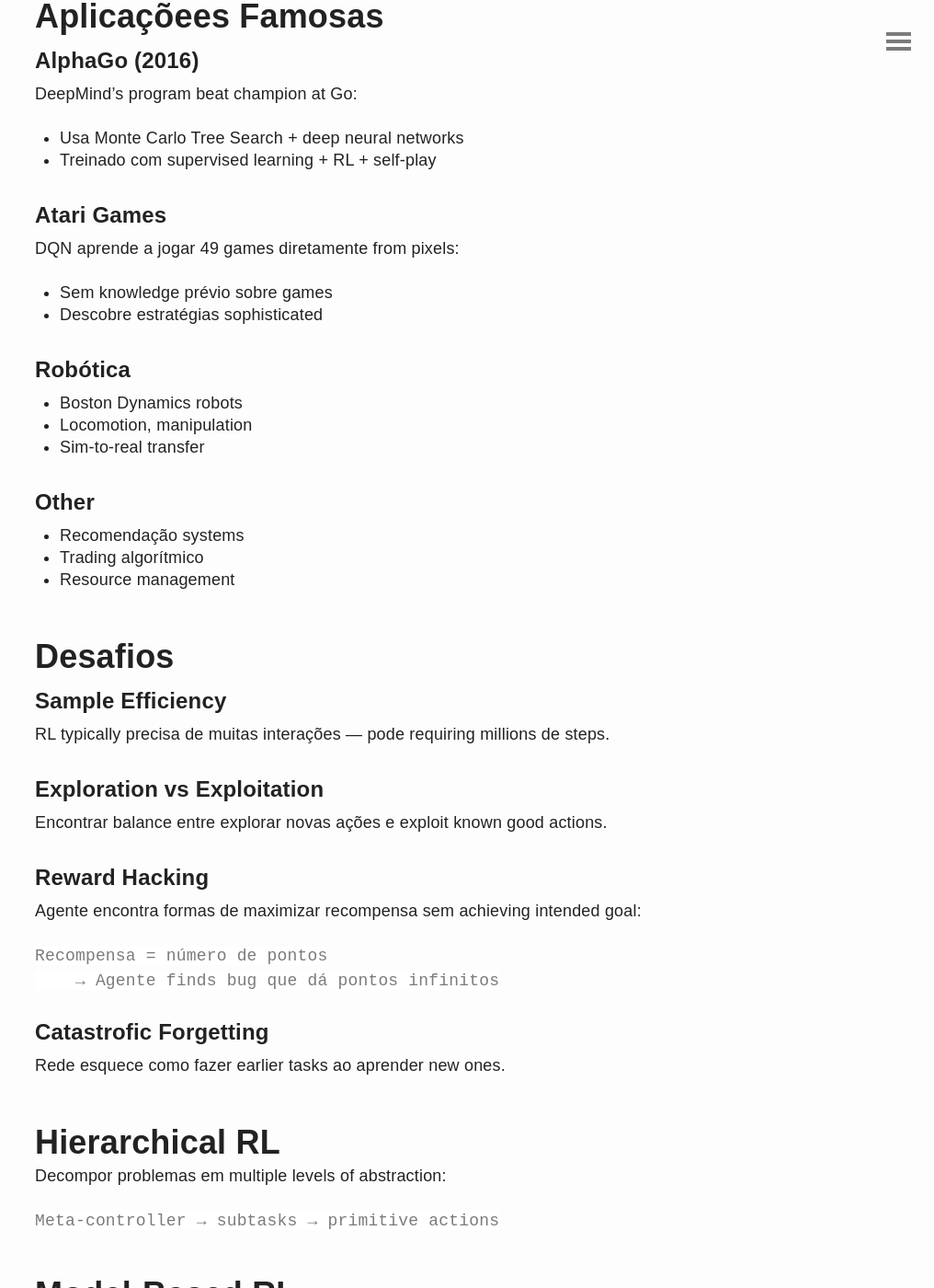
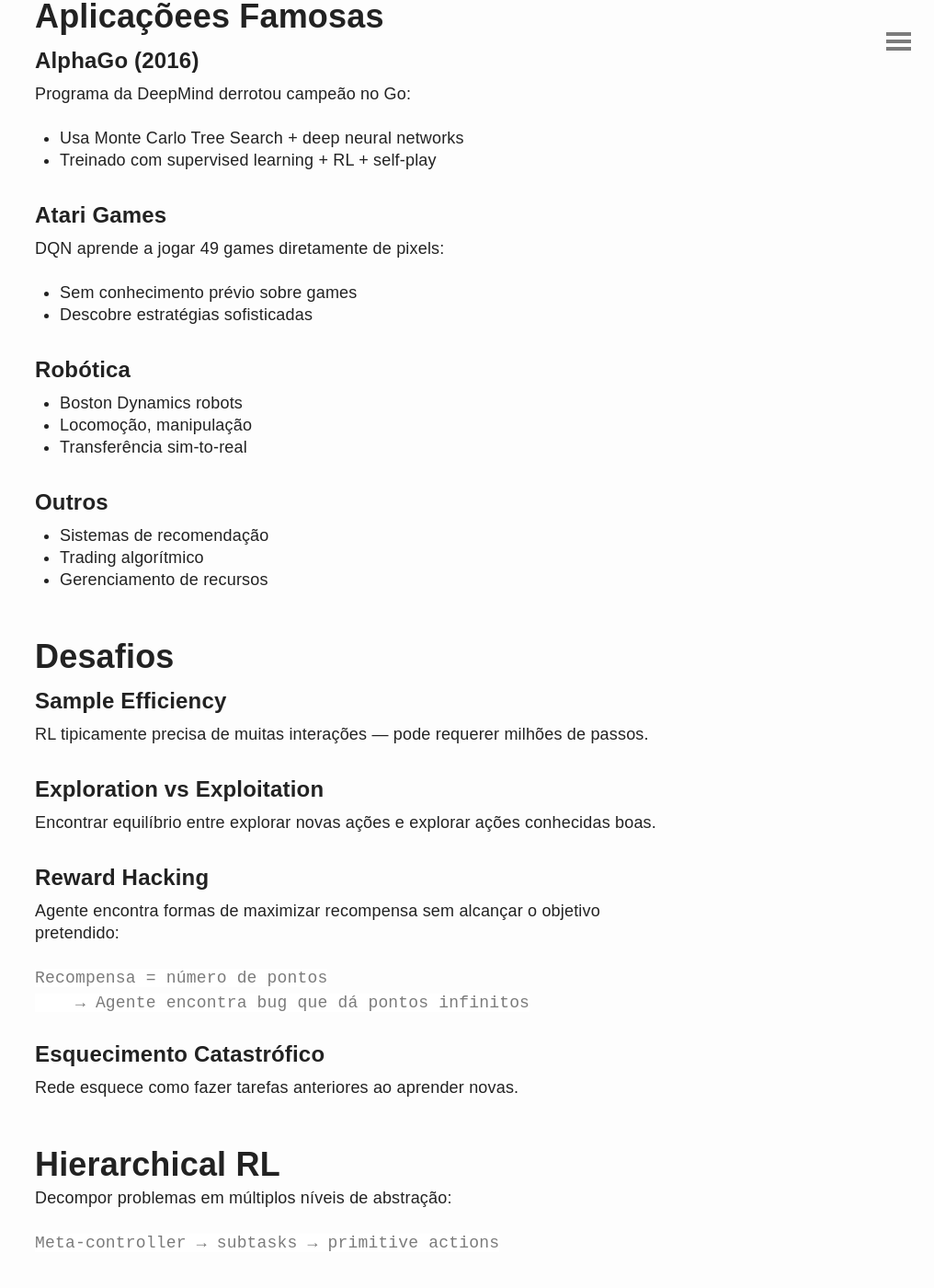
Before and after one commit to albertguedes/albertguedes.github.io, a Jekyll site: the page built from _posts/2019-09-28-aprendizado-por-reforco-o-basico.md, in a window 1280 px wide and 1400 px high, scrolled down 4752 px. Shown: the whole window at 92% size, without its empty margins (264-1280 px from the left). Built offline with Jekyll 4.4.1, drawn with Linux system fonts in a browser that asks for light colours; some of the changed text lies outside the part shown.

Commit message:
Fix orthography in 2018-11-05-processamento-de-linguagem-natural.md, 2019-06-10-optica-a-natureza-da-luz.md, 2019-09-28-aprendizado-por-reforco-o-basico.md: rewrite to proper Portuguese

````diff
--- a/_posts/2019-09-28-aprendizado-por-reforco-o-basico.md
+++ b/_posts/2019-09-28-aprendizado-por-reforco-o-basico.md
@@ -25,7 +25,7 @@ O agente deve aprender a **maximizar a recompensa total acumulada**.
 - **Recompensa**: distância percorrida para frente
 - **Penalidade**: quedas
 
-O robô tenta actions, receives feedback, adjusts strategy.
+O robô tenta ações, recebe feedback, ajusta estratégia.
 
 ## Conceitos Fundamentais
 
@@ -71,20 +71,20 @@ onde γ (gamma) é o fator de desconto (0 < γ < 1).
 
 **Por que descontar?**
 - Recompensas futuras são incertas
-- Preferência por recompensas sooner
+- Preferência por recompensas mais cedo
 - Evita loops infinitos
 
 ## Função Valor (Value Function)
 
 ### Valor de Estado (V)
 
-Quanto vale estar em um estado, given policy π?
+Quanto vale estar em um estado, dada uma política π?
 
 ```
 V^π(s) = E_π[G_t | S_t = s]
 ```
 
-É a expected return from that state onwards.
+É o retorno esperado a partir desse estado.
 
 ### Valor Estado-Ação (Q)
 
@@ -167,7 +167,7 @@ else:
 Métodos que aprendem diretamente a política:
 
 ```
-π_θ(a|s) = probability of taking action a given state s
+π_θ(a|s) = probabilidade de tomar ação a dado estado s
 ```
 
 ### REINFORCE
@@ -176,7 +176,7 @@ Métodos que aprendem diretamente a política:
 ∇_θ J(θ) = E[∇_θ log π_θ(a|s) × G_t]
 ```
 
-Update parameters in direction that increases probability of good actions.
+Atualiza parâmetros na direção que aumenta probabilidade de boas ações.
 
 ### Vantagens sobre Q-Learning
 
@@ -186,68 +186,68 @@ Update parameters in direction that increases probability of good actions.
 
 ## Actor-Critic
 
-Combina benefits de value-based e policy-based:
+Combina benefícios de value-based e policy-based:
 
-- **Actor**: Rede que outputs políticas (π)
-- **Critic**: Rede que estimates value function (V)
+- **Actor**: Rede que produz políticas (π)
+- **Critic**: Rede que estima função valor (V)
 
 ```
-Actor atualiza política based on feedback do Critic
-Critic updates value estimates
+Actor atualiza política baseada no feedback do Critic
+Critic atualiza estimativas de valor
 ```
 
 ## Aplicaçõees Famosas
 
 ### AlphaGo (2016)
 
-DeepMind's program beat champion at Go:
+Programa da DeepMind derrotou campeão no Go:
 - Usa Monte Carlo Tree Search + deep neural networks
 - Treinado com supervised learning + RL + self-play
 
 ### Atari Games
 
-DQN aprende a jogar 49 games diretamente from pixels:
-- Sem knowledge prévio sobre games
-- Descobre estratégias sophisticated
+DQN aprende a jogar 49 games diretamente de pixels:
+- Sem conhecimento prévio sobre games
+- Descobre estratégias sofisticadas
 
 ### Robótica
 
 - Boston Dynamics robots
-- Locomotion, manipulation
-- Sim-to-real transfer
+- Locomoção, manipulação
+- Transferência sim-to-real
 
-### Other
+### Outros
 
-- Recomendação systems
+- Sistemas de recomendação
 - Trading algorítmico
-- Resource management
+- Gerenciamento de recursos
 
 ## Desafios
 
 ### Sample Efficiency
 
-RL typically precisa de muitas interações — pode requiring millions de steps.
+RL tipicamente precisa de muitas interações — pode requerer milhões de passos.
 
 ### Exploration vs Exploitation
 
-Encontrar balance entre explorar novas ações e exploit known good actions.
+Encontrar equilíbrio entre explorar novas ações e explorar ações conhecidas boas.
 
 ### Reward Hacking
 
-Agente encontra formas de maximizar recompensa sem achieving intended goal:
+Agente encontra formas de maximizar recompensa sem alcançar o objetivo pretendido:
 
 ```
 Recompensa = número de pontos
-    → Agente finds bug que dá pontos infinitos
+    → Agente encontra bug que dá pontos infinitos
 ```
 
-### Catastrofic Forgetting
+### Esquecimento Catastrófico
 
-Rede esquece como fazer earlier tasks ao aprender new ones.
+Rede esquece como fazer tarefas anteriores ao aprender novas.
 
 ## Hierarchical RL
 
-Decompor problemas em multiple levels of abstraction:
+Decompor problemas em múltiplos níveis de abstração:
 
 ```
 Meta-controller → subtasks → primitive actions
````
Also changed, not shown: other parts of _posts/2019-09-28-aprendizado-por-reforco-o-basico.md (+9 -9 lines), _posts/2018-11-05-processamento-de-linguagem-natural.md (+18 -18 lines), _posts/2019-06-10-optica-a-natureza-da-luz.md (+22 -22 lines).
